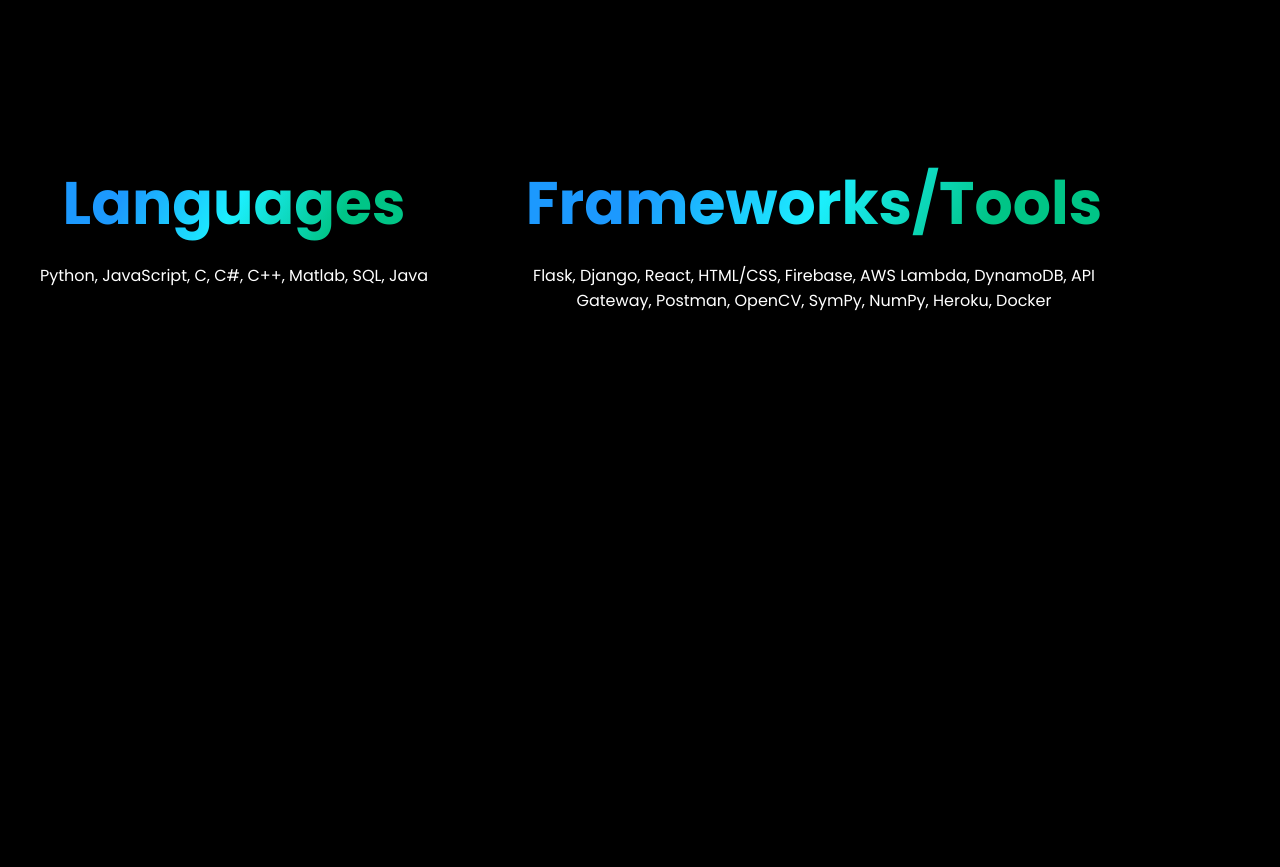
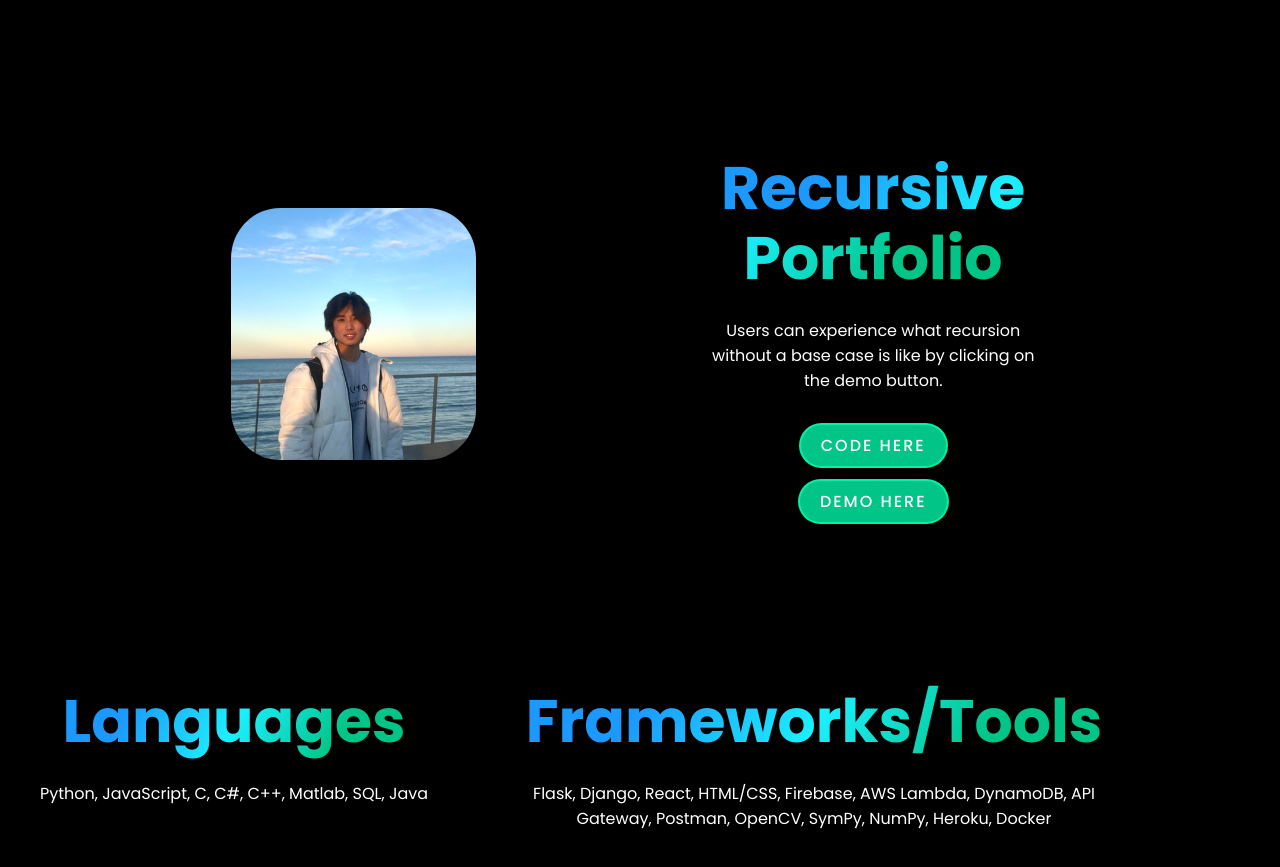
Before and after one commit to ikim-2001/ikim-2001.github.io, a plain HTML site: page index.html in a window 1280 px wide. Shown: the part 2982-3849 px from the top of the page. Before the commit the page ends 3345 px from the top, so only its background shows below. Drawn offline with Linux system fonts and the light colour scheme.

Commit message:
recursion

```diff
--- a/index.html
+++ b/index.html
@@ -121,7 +121,28 @@
 </div>
 </div>
 </div>
+
+<div class="tile">
+  <!-- <h2>About</h2>
+  <hr> -->
+<div class="row">
+  <img class="izegg" src="src/izegg.jpg">
+    <div class="padsmall"></div>s
+<div class="column">
+<h1><span>Recursive Portfolio</span></h1>
+<!-- <span class="style-offset title">Software Engineer</span> -->
+<p>Users can experience what recursion without a base case is like by clicking on the demo button.
+</p>
+<button class="code-btn" onclick="window.location.href='https://github.com/ikim-2001/ikim-2001.github.io'">Code here</button>
+<div class="padsmall"></div>
+<button class="code-btn" onclick="window.location.href='https://ikim-2001.github.io'">Demo Here</button>
 </div>
+</div>
+</div>
+
+
+</div>
+
   <div class="row">
     <div class="column left">
       <h1><span>Languages</span></h1>
```
